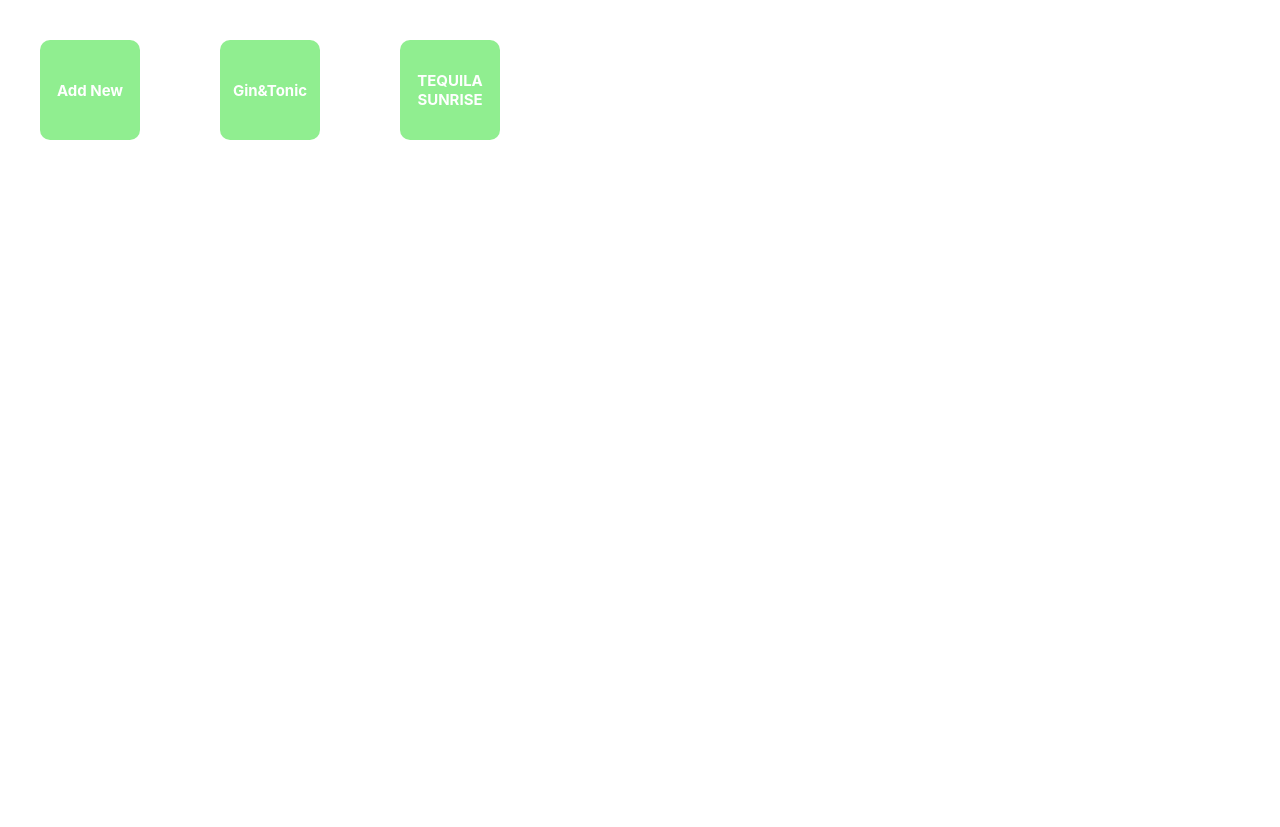
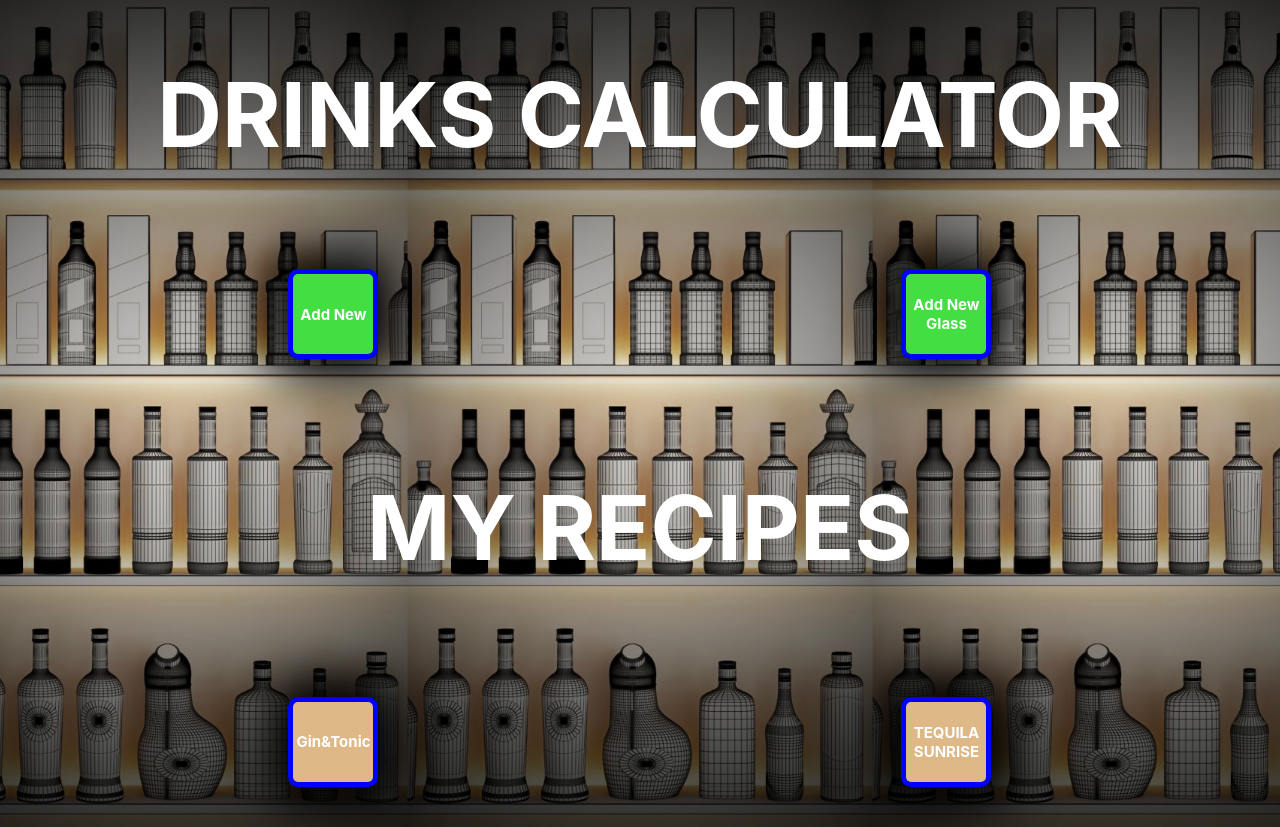
Before and after one commit to misiekmardosz/DrinksCalculator, a React (Create React App) app: page / in a window 1280 px wide. Before the commit the page ends 800 px from the top, so only its background shows below. Built offline with nearby package versions, Linux system fonts and the light colour scheme; data requests are answered from the project's data file.

Commit message:
styling and Glass adding

```diff
--- /dev/null
+++ b/src/GlassDetails.js
@@ -0,0 +1,51 @@
+import React, {useEffect, useState} from "react";
+import {Glass} from "./models/glass";
+import {Ingredient} from "./models/ingredient";
+
+const API_URL = 'http://localhost:3000';
+
+const GlassDetails = ({glass, openGlass, addGlass,})=>{
+    const [loading, setLoading] = useState(false);
+    const [glasses, setGlasses] = useState([new Glass("",null)]);
+    const [glassName, setGlassName] = useState("")
+    const [volume, setVolume] = useState("")
+
+    useEffect(() => {
+        setLoading(true);
+        fetch(`${API_URL}/glasses`)
+            .then((response) => response.json())
+            .then((data) => {
+                setGlasses(data);
+                setLoading(false);
+            });
+    }, []);
+    const addNewGlass = (addGlass) => {
+        // TODO :: to remove after moving fomr to seperate compoenent
+        const glass = new Glass(glassName,volume);
+        fetch(`${API_URL}/glasses`, {
+            method: 'POST',
+            body: JSON.stringify(glass),
+            headers: {
+                'Content-type': 'application/json',
+            },
+        })
+            .then((resp) => resp.json())
+            .then((newGlass) => {
+                console.log(newGlass);
+                glass.setId(newGlass.id)
+                setGlasses((prevState) => [...prevState, glass]);
+            });
+    };
+    return(
+        <>
+            <div>
+                <form className={"form"} onSubmit={openGlass}>
+                <input className={"new-recipe-title"} placeholder={'Glass Name'} onChange={e => setGlassName(e.target.value)}/>
+                <input className={"new-recipe-title"} placeholder={'Volume'} onChange={e => setVolume(e.target.value)}/>
+                </form>
+            </div>
+        </>
+    )
+}
+
+export {GlassDetails}
--- a/src/Recipe.js
+++ b/src/Recipe.js
@@ -3,6 +3,7 @@ import Modal from 'react-modal';
 import {RecipeDetails} from "./RecipeDetails";
 import {Ingredient} from "./models/ingredient";
 import {Recipe as RecipeModel} from "./models/Recipe"
+import {GlassDetails} from "./GlassDetails";
 //uuid
 
 const API_URL = 'http://localhost:3000';
@@ -17,6 +18,7 @@ const Recipe = () => {
     const [ingredientsValue, setIngredientsValue] = useState([]);
     const [newRecipeModalIsOpen, setNewRecipeModalIsOpen] = React.useState(false);
     const [recipeModalIsOpen, setRecipeModalIsOpen] = React.useState(false);
+    const [glassModalIsOpen, setGlassModalIsOpen] = React.useState(false);
 
     useEffect(() => {
         setLoading(true);
@@ -80,6 +82,12 @@ const Recipe = () => {
     function closeModal(close) {
         setRecipeModalIsOpen(false);
     }
+    function openGlassModal(glassOpen){
+        setGlassModalIsOpen(true)
+    }
+    function closeGlassModal(glassClose){
+        setGlassModalIsOpen(false)
+    }
     const updateIngredientName = (index, newName) => {
         const updatedIngredients = [...ingredients];
         updatedIngredients[index].name=newName;
@@ -97,10 +105,17 @@ const Recipe = () => {
     if (recipe.length === 0) return null;
     return (
         <>
+            <header>
+                <h1 className={"app--name"}>DRINKS CALCULATOR</h1>
+            </header>
             <section className={"container"}>
                 <div className={"recipe"} onClick={openNewModal}>
-                    <h1>Add New</h1>
+                    <h2>Add New</h2>
                 </div>
+                <div className={"recipe"} onClick={openGlassModal}>
+                    <h2>Add New Glass</h2>
+                </div>
+                <div className={"my--recipes"}><h2 className={"app--name"}>MY RECIPES</h2></div>
                 {recipes.map((recipe) => (
                     <div key={recipe.id} className={"recipe"} onClick={ () => openModal(recipe)}>
                         <h2>{recipe.name}</h2>
@@ -112,6 +127,12 @@ const Recipe = () => {
                     ariaHideApp={false}
                 >
                     <RecipeDetails recipe={openedRecipe} open={recipeModalIsOpen} close={closeModal} deleteRecipe={deleteRecipe}/>
+                </Modal>
+                <Modal
+                    isOpen={glassModalIsOpen}
+                    onRequestClose={closeGlassModal}
+                >
+                    <GlassDetails glass={glassModalIsOpen} openGlass={closeGlassModal}/>
                 </Modal>
                 <Modal
                     isOpen={newRecipeModalIsOpen}
--- a/src/RecipeDetails.js
+++ b/src/RecipeDetails.js
@@ -1,5 +1,6 @@
 import React, {useState} from "react";
 import {Ingredient} from "./models/ingredient";
+
 
 const glassType = [{
         name: "shot glass",
--- a/src/database/db.json
+++ b/src/database/db.json
@@ -34,5 +34,8 @@
       ],
       "process": ""
     }
+  ],
+  "glasses": [
+
   ]
 }
--- /dev/null
+++ b/src/models/glass.js
@@ -0,0 +1,9 @@
+export class Glass{
+    constructor(glassName, volume) {
+        this.name = glassName;
+        this.volume = volume;
+    }
+    setId(glassId) {
+        this.id = glassId;
+    }
+}
--- a/src/scss/main.scss
+++ b/src/scss/main.scss
@@ -1,9 +1,16 @@
+body{
+  background: url("../icons/barBackground.jpeg") center/contain;
+  display: flex;
+  justify-content: center;
+}
 .container{
   display: flex;
+  justify-content: space-around;
   flex-flow: wrap;
   font-size: 20px;
 
   div.recipe{
+    border: 5px solid blue;
     text-align: center;
     margin: 40px;
     font-size: 10px;
@@ -11,14 +18,20 @@
     display: flex;
     justify-content: center;
     align-items: center;
-    width: 100px;
-    height: 100px;
-    background: lightgreen;
+    width: 80px;
+    height: 80px;
+    background: burlywood;
     border-radius: 10px;
+    box-shadow: 0px 0px 50px 18px #000000;
+  }
+  div.recipe:first-child{
+    background-color: #42de42;
+  }
+  div.recipe:nth-child(2){
+    background-color: #42de42;
   }
   .form{
     display: flex;
-    //width: 100%;
     flex-flow: column;
     .new-ing-div{
       display: flex;
@@ -36,6 +49,13 @@
       background: lightblue;
       border: 2px solid lightgrey;
     }
-
   }
 }
+.app--name{
+  text-align: center;
+  color: white;
+  font-size: 7vw;
+}
+.my--recipes{
+  width: 100%;
+}
```
Also changed, not shown: public/bar Background.jpeg (added), src/icons/barBackground.jpeg (added).
